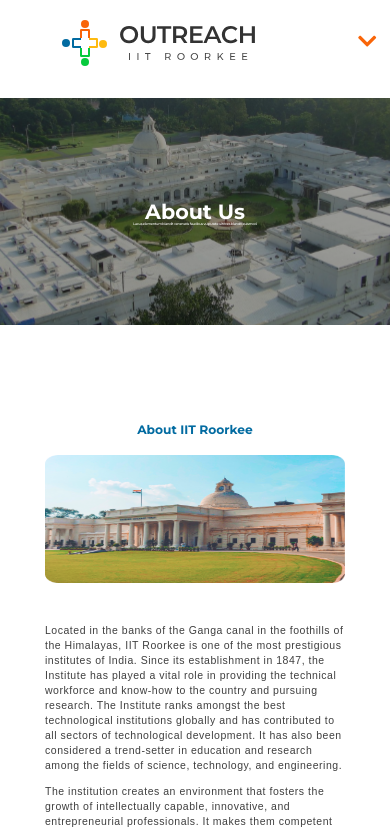
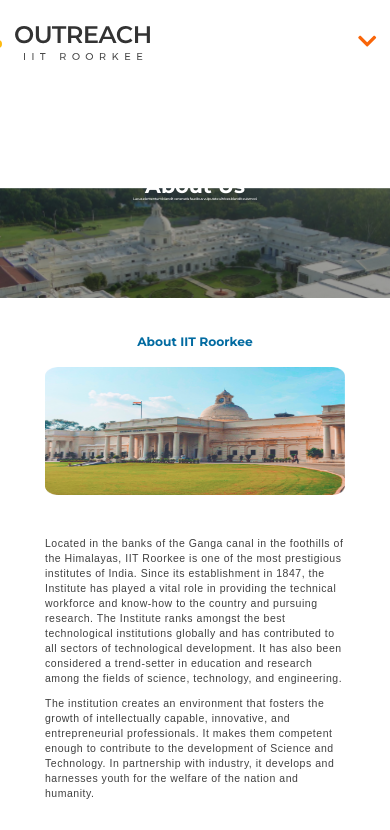
Before and after one commit to Outreach-IITR/Outreach_Website_Frontend, a React (Create React App) app: page /about in a window 390 px wide. Shown: the top 830 px of the page. Built offline with nearby package versions, Linux system fonts and the light colour scheme.

Commit message:
bg done,navbar fixed,home page animation changed

```diff
--- a/src/Components/About/About.css
+++ b/src/Components/About/About.css
@@ -1,21 +1,23 @@
 #aboutbg {
-  margin: 7rem auto;
   background: url("./Assets/bg1.svg");
+  margin-left: auto;
+  margin-right: auto;
   height: 31rem;
-  max-width: 90%;
+  width: 89.6vw ;
   background-attachment: fixed;
   background-repeat: no-repeat;
+  background-position: center;
   border-radius: 1.25rem;
-  background-size: cover;
+  background-size: 89.6vw 31rem;
 }
 #about_data {
-  position: relative;
-  /* margin-top: 6rem; */
+  /* position: relative; */
+  margin-top: 6.3rem;
   /* overflow: auto; */
   display: flex;
   flex-direction: column;
   justify-content: center;
-  height: 100%;
+  height: 31rem;
 }
 
 #about_us_head_tag {
@@ -64,18 +66,21 @@
 
 @media screen and (max-width: 900px) {
   #aboutbg {
-    margin: 7rem 0;
-    width: 100%;
-    max-width: 100%;
-    height: 100%;
+    margin-top: 3rem;
+    margin-left: 0;
+    margin-right: 0;
+    margin-bottom: 0;
+    width: 100vw;
+    /* height: 150vw; */
     border-radius: 0;
-    aspect-ratio: 426.53 / 248;
     background-attachment: fixed;
-    background-position: center;
-    background-size: cover;
+    background-position-x:center;
+    background-position-y:0;
+    background-size: 100vw 80vw;
+
   }
   #about_data {
-    height: 100%;
+    height: 50vw;
     background: transparent;
   }
   #about_us_head_downsign img {
@@ -85,17 +90,31 @@
 
 @media screen and (max-width: 550px) {
   #aboutbg {
+    background: url("./Assets/bg2.svg");
+    /* padding-top: 5rem; */
+    margin-top: 3rem;
+    margin-left: 0;
+    margin-right: 0;
+    margin-bottom: 0;
+    /* height: 10rem; */
     background-repeat: no-repeat;
-    background: url("./Assets/bg2.svg");
-    max-width: 100%;
+
+    width: 100vw;
+    height: 15rem;
     background-attachment: fixed;
     background-repeat: no-repeat;
-    background-size: cover;
-    background-position: center;
+    background-size: 100vw 100vw;
+    background-position-x: center;
+    background-position-y: 0;
+  }
+  #about_data{
+    height: 10rem;
+    padding-top: 4rem;
   }
   #about_us_head_tag h1 {
     font-size: 1.477rem;
     line-height: 1.813rem;
+    /* color: black; */
   }
   #about_us_head_downsign img {
     display: none;
@@ -104,5 +123,6 @@
   #about_us_head_data p {
     font-size: 0.25rem;
     line-height: 0.25px;
+    /* color: black; */
   }
 }
--- a/src/Components/About/AboutIITR.css
+++ b/src/Components/About/AboutIITR.css
@@ -120,6 +120,6 @@
 
 @media (max-width: 320px) {
   #AboutIITR {
-    padding: 0 10px;
+    padding: .5rem 10px;
   }
 }
--- a/src/Components/Homepage/Blog.js
+++ b/src/Components/Homepage/Blog.js
@@ -10,7 +10,7 @@
     render() {
         return (
             <><div id="Blogsection">
-            <div id="Blog_first_section" data-aos="fade-right" data-aos-offset="200" data-aos-easing="ease-in-sine">
+            <div id="Blog_first_section" data-aos="fade-up" data-aos-duration="1000">
                         <h1>
                             Blogs
                         </h1>
@@ -21,7 +21,7 @@
 
                     </div>
 
-                    <div id="Blogboxes" data-aos="fade-left" data-aos-offset="200" data-aos-easing="ease-in-sine">
+                    <div id="Blogboxes" >
                     <div id="blog_mobile1">
                     <div id="blogbox1">
                         <div id="blogbox_content"><h2>
--- a/src/Components/Homepage/Updates.js
+++ b/src/Components/Homepage/Updates.js
@@ -10,7 +10,7 @@
     render() {
         return (
             <><div id="updatessection">
-            <div id="updates_first_section" data-aos="fade-right" data-aos-offset="200" data-aos-easing="ease-in-sine">
+            <div id="updates_first_section" data-aos="fade-up" data-aos-duration="1000">
                 <h1>Updates</h1>
                 <div id="update_content">
                     <ul>
@@ -46,7 +46,7 @@
 
                 </div>
             </div>
-            <div id="updates_image" data-aos="fade-left"  data-aos-offset="200" data-aos-easing="ease-in-sine">
+            <div id="updates_image" >
             <img alt="img" src={Updateimage} />
             </div>
 
--- a/src/Components/Homepage/WhyIITR/WhyIITR.js
+++ b/src/Components/Homepage/WhyIITR/WhyIITR.js
@@ -19,19 +19,13 @@
     <div id="SecondSection">
       <div
         id="SecondSectionImage"
-        data-aos="fade-right"
-        data-aos-offset="200"
-        data-aos-easing="ease-in-sine"
       >
         <img alt="img" className="WhyIITR__Img WhyIITR__Img2" src={WhyIITR_2} />
         <img alt="img" className="WhyIITR__Img3" src={WhyIITR_3} />
         <img alt="img" className="WhyIITR__Img WhyIITR__Img1" src={WhyIITR_1} />
       </div>
       <div
-        id="SecondSectionContent"
-        data-aos="fade-left"
-        data-aos-offset="200"
-        data-aos-easing="ease-in-sine"
+        id="SecondSectionContent" data-aos="fade-up" data-aos-duration="1000"
       >
         <p>Know more about IITR before deciding</p>
         <h1>Why IIT Roorkee ?</h1>
--- a/src/Components/Navbar/Navbar.css
+++ b/src/Components/Navbar/Navbar.css
@@ -21,12 +21,17 @@
 
 #join_button{
     cursor: pointer;
+    font-family: Montserrat;
+font-style: normal;
+font-weight: 600;
+font-size: 0.75rem;
+line-height: 0.9375rem;
+letter-spacing: -0.02em;
 }
 
 .menu-link ul {
     height: 4rem;
     display: flex;
-    font-size: medium;
     font-weight: bold;
     list-style-type:none;
     justify-content: space-around;
@@ -41,7 +46,7 @@
 .Discussion-forum {
     display: grid;
     grid-column: 4/5;
-    justify-content: center;
+    justify-content: right;
     align-items: center;
 }
 
--- a/src/Components/NavbarFix/NavbarFix.css
+++ b/src/Components/NavbarFix/NavbarFix.css
@@ -7,7 +7,7 @@
   position: fixed;
   top: 0;
   background-color: white;
-  z-index: 1008;
+  /* z-index: 1008; */
 }
 .main-nav-fix {
   display: grid;
@@ -25,7 +25,7 @@
 
 .logo {
   display: grid;
-  grid-column: 2/3;
+  grid-column: 1/3;
   padding: 1.4rem;
   justify-content: center;
   align-items: center;
@@ -42,7 +42,7 @@
 .menu-link ul {
   height: 4rem;
   display: flex;
-  font-size: medium;
+  /* font-size: medium; */
   font-weight: bold;
   list-style-type: none;
   justify-content: space-around;
@@ -63,7 +63,8 @@
 
 .Discussion-forum-button {
   background-color: #f96508;
-  padding: 0.7rem 2rem;
+  margin-left: 8rem;
+  /* padding: 0.7rem 2rem; */
   border: none;
   color: white;
   font-weight: bold;
```
Also changed, not shown: 1 other file (tests, documents, lock files or other folders).
